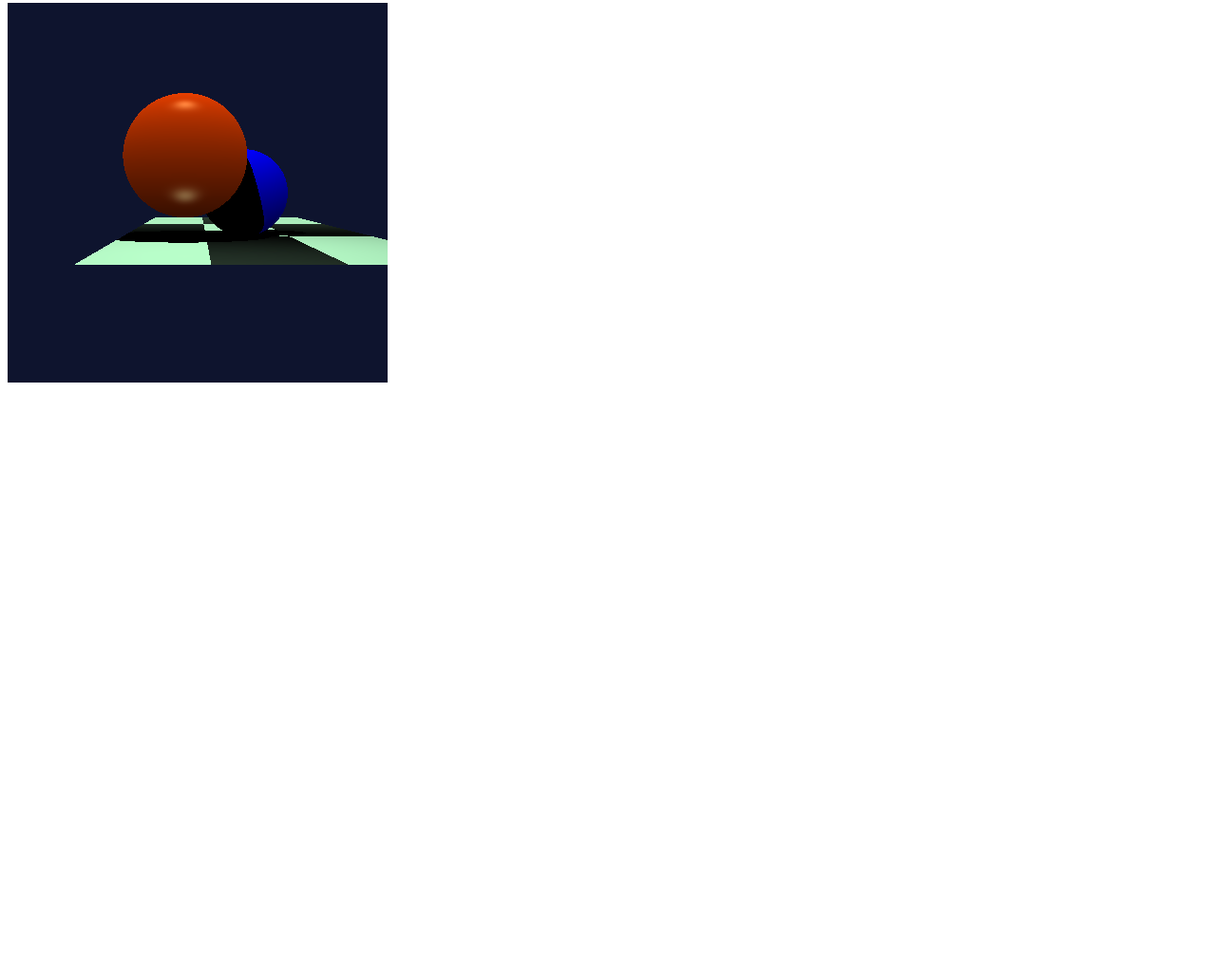
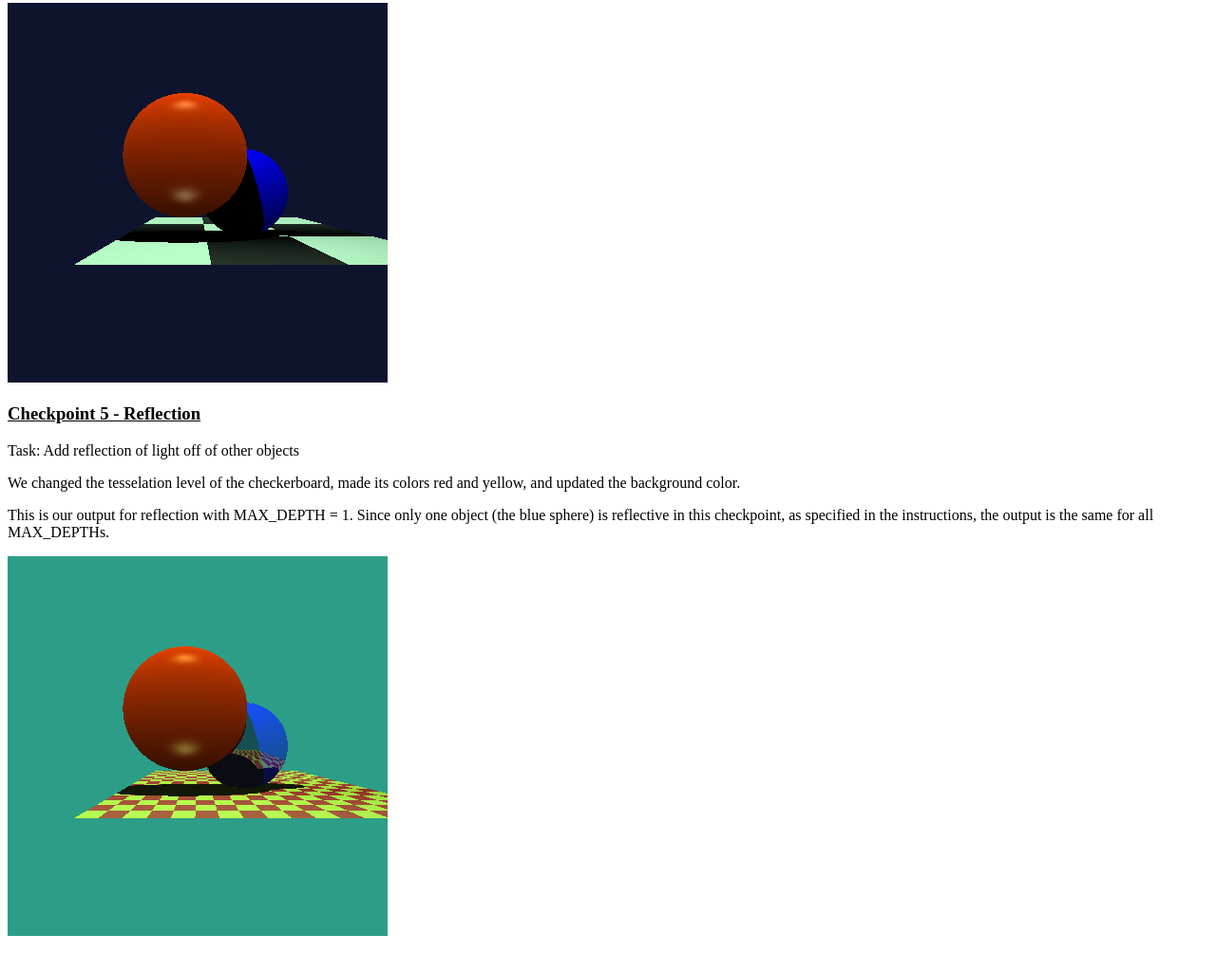
Before and after one commit to mrm8391/RaytracingSite, a plain HTML site: page index.html in a window 1280 px wide. Shown: the part 2858-3882 px from the top of the page at 95% size. Before the commit the page ends 3309 px from the top, so only its background shows below. Drawn offline with Linux system fonts and the light colour scheme.

Commit message:
Checkpoint 5 up

```diff
--- a/index.html
+++ b/index.html
@@ -93,6 +93,13 @@
 
     <img src="img/checkpoint4.png">
 
+    <h3><u>Checkpoint 5 - Reflection</u></h3>
+    <p>Task: Add reflection of light off of other objects</p>
+    <p>We changed the tesselation level of the checkerboard, made its colors red and yellow, and updated the background color.</p>
+    <p>This is our output for reflection with MAX_DEPTH = 1. Since only one object (the blue sphere) is reflective in this checkpoint, as specified in the instructions, the output is the same for all MAX_DEPTHs. </p>
+
+    <img src="img/checkpoint5.png">
+
 	<br>
 	<br>
 	<br>
```
Also changed, not shown: img/checkpoint5.png (added).
